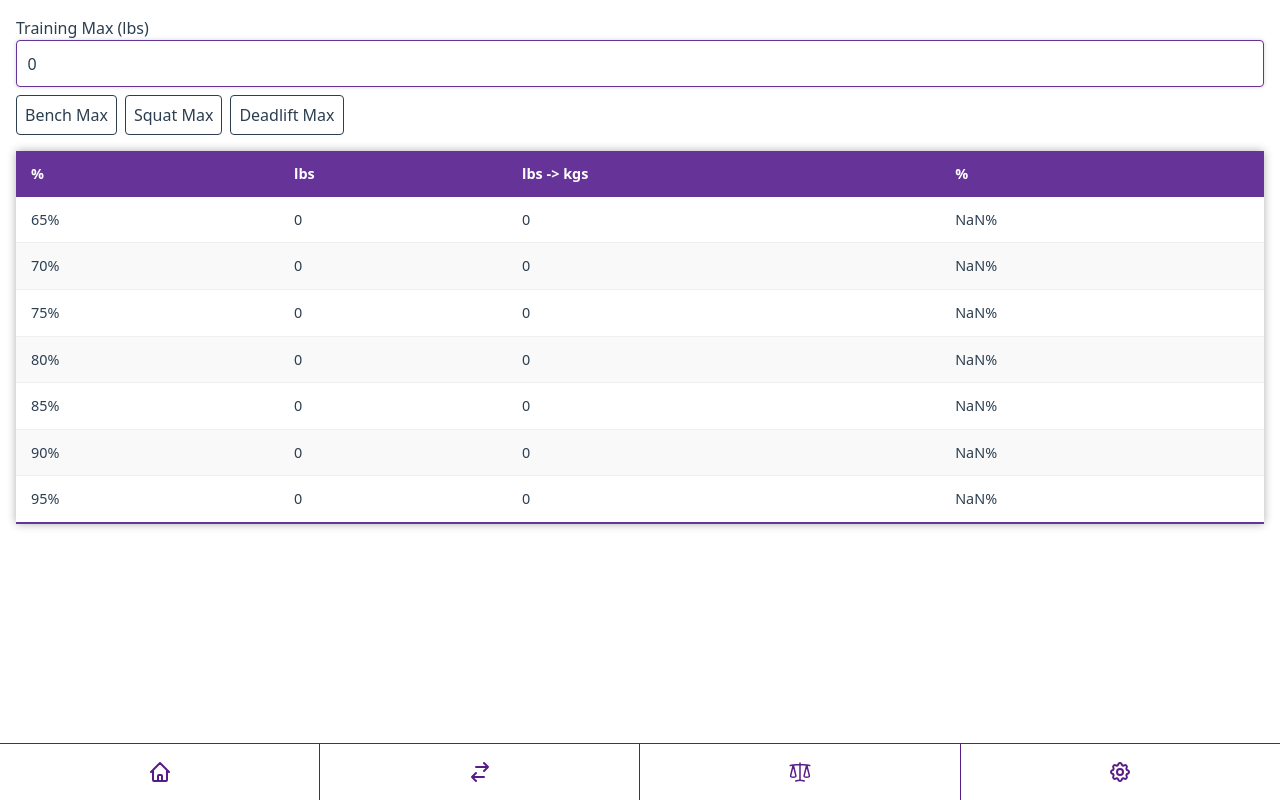
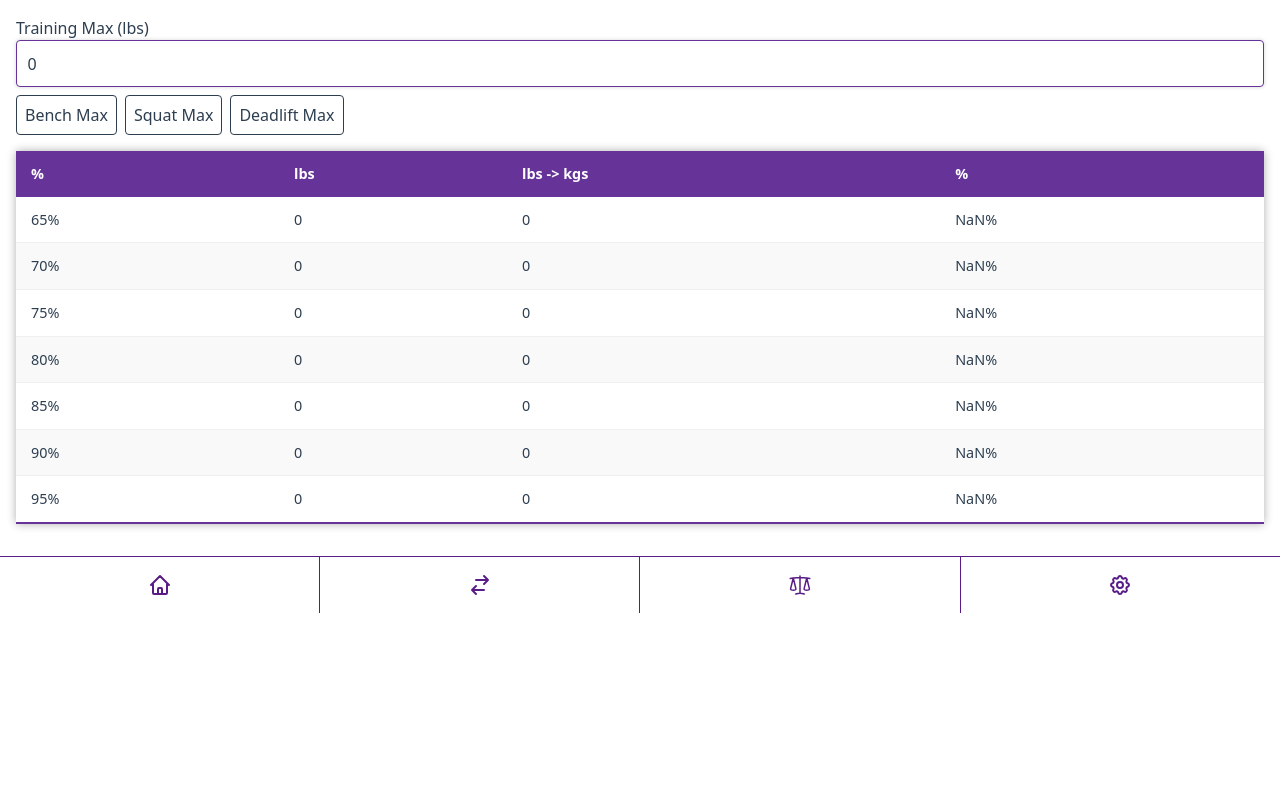
Before and after one commit to jcampuza/unit-conversion-app, a React (Vite) app: page / in a window 1280 px wide. Built offline with nearby package versions, Linux system fonts and the light colour scheme.

Commit message:
add webkit-fill-available to html/body

```diff
--- a/index.html
+++ b/index.html
@@ -11,7 +11,7 @@
 
     <title>Unit Conversion</title>
   </head>
-  <body class="text-[#2c3e50] full-height">
+  <body class="text-[#2c3e50]">
     <noscript>You need to enable JavaScript to run this app.</noscript>
 
     <div id="root"></div>
--- a/src/index.css
+++ b/src/index.css
@@ -3,6 +3,15 @@
 @tailwind utilities;
 
 @layer base {
+  html {
+    height: -webkit-fill-available;
+  }
+
+  body {
+    min-height: 100vh;
+    min-height: -webkit-fill-available;
+  }
+
   #root {
     @apply h-full;
   }
--- a/src/lib/viewportHeight.ts
+++ /dev/null
@@ -1,15 +0,0 @@
-export const createViewportHeightListener = () => {
-  const setDocHeight = () => {
-    document.documentElement.style.setProperty('--vh', `${window.innerHeight}px`);
-    console.log(document.documentElement.style.getPropertyValue('--vh'));
-  };
-
-  window.addEventListener('resize', setDocHeight);
-  window.addEventListener('orientationchange', setDocHeight);
-  setDocHeight();
-
-  return () => {
-    window.removeEventListener('resize', setDocHeight);
-    window.removeEventListener('orientationchange', setDocHeight);
-  };
-};
--- a/src/main.tsx
+++ b/src/main.tsx
@@ -5,7 +5,6 @@ import { lazier } from './lib/lazier';
 import { Root } from './pages/Root';
 import { Spinner } from './components/Spinner';
 import './index.css';
-import { createViewportHeightListener } from './lib/viewportHeight';
 
 const Home = lazier(() => import('./pages/Home').then((c) => c.Home));
 const Convert = lazier(() => import('./pages/Convert').then((c) => c.Convert));
@@ -37,8 +36,6 @@ const router = createBrowserRouter([
   },
 ]);
 
-createViewportHeightListener();
-
 ReactDOM.createRoot(document.getElementById('root') as HTMLElement).render(
   <React.StrictMode>
     <RouterProvider router={router} fallbackElement={<Spinner />} />
```
